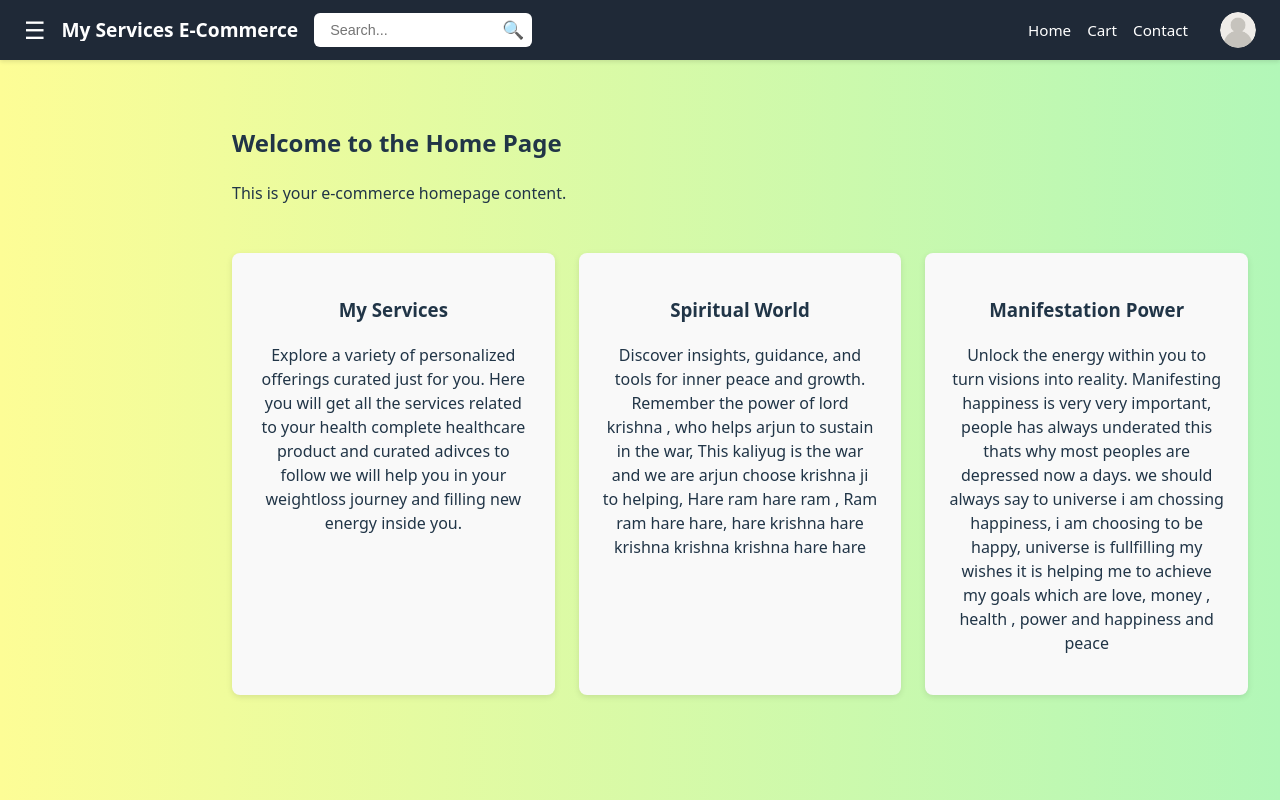
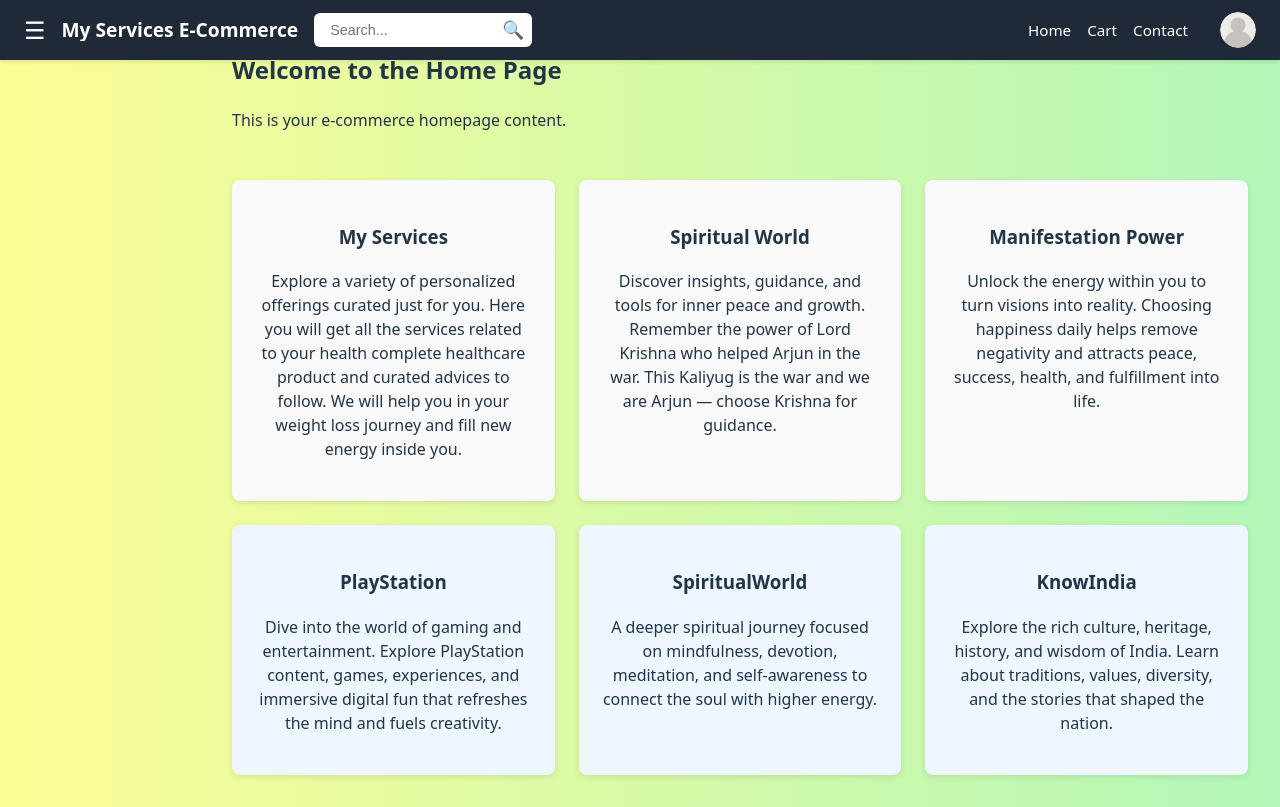
Before and after one commit to Satyakammaurya123/my_services, a React (Vite) app: page / in a window 1280 px wide. Built offline with nearby package versions, Linux system fonts and the light colour scheme.

Commit message:
adding new changes

```diff
--- a/src/pages/Home.css
+++ b/src/pages/Home.css
@@ -3,7 +3,7 @@
   margin-left: 200px;
 }
 
-/* ✅ New boxes container */
+/* ✅ Boxes container */
 .home-boxes {
   display: flex;
   flex-wrap: wrap;
@@ -21,6 +21,20 @@
   flex: 1 1 250px;
   max-width: 300px;
   text-align: center;
+  transition: transform 0.2s ease, box-shadow 0.2s ease;
+}
+
+/* ✅ Hover effect (safe enhancement) */
+.home-box:hover {
+  transform: translateY(-5px);
+  box-shadow: 0 6px 14px rgba(0, 0, 0, 0.15);
+}
+
+/* ✅ Optional subtle highlight for last three boxes */
+.home-box:nth-child(4),
+.home-box:nth-child(5),
+.home-box:nth-child(6) {
+  background-color: #eef6ff;
 }
 
 /* ✅ Responsive stacking for mobile view */
--- a/src/pages/Home.jsx
+++ b/src/pages/Home.jsx
@@ -6,30 +6,60 @@ export default function Home() {
       <h2>Welcome to the Home Page</h2>
       <p>This is your e-commerce homepage content.</p>
 
-      {/* ✅ Three responsive boxes below */}
+      {/* ✅ Six responsive boxes below */}
       <div className="home-boxes">
         <div className="home-box">
           <h3>My Services</h3>
-          <p>Explore a variety of personalized offerings curated just for you.
-            Here you will get all the services related to your health complete healthcare product and curated adivces to follow
-            we will help you in your weightloss journey and filling new energy inside you.
+          <p>
+            Explore a variety of personalized offerings curated just for you.
+            Here you will get all the services related to your health complete healthcare product and curated advices to follow.
+            We will help you in your weight loss journey and fill new energy inside you.
           </p>
         </div>
+
         <div className="home-box">
           <h3>Spiritual World</h3>
-          <p>Discover insights, guidance, and tools for inner peace and growth.
-          Remember the power of lord krishna , who helps arjun to sustain in the war,
-          This kaliyug is the war and we are arjun choose krishna ji to helping,
-          Hare ram hare ram , Ram ram hare hare, hare krishna hare krishna krishna krishna hare hare
+          <p>
+            Discover insights, guidance, and tools for inner peace and growth.
+            Remember the power of Lord Krishna who helped Arjun in the war.
+            This Kaliyug is the war and we are Arjun — choose Krishna for guidance.
           </p>
         </div>
+
         <div className="home-box">
           <h3>Manifestation Power</h3>
-          <p>Unlock the energy within you to turn visions into reality.
-            Manifesting happiness is very very important, people has always underated this
-            thats why most peoples are depressed now a days. we should always say to universe
-            i am chossing happiness, i am choosing to be happy, universe is fullfilling my wishes
-            it is helping me to achieve my goals which are love, money , health , power and happiness and peace
+          <p>
+            Unlock the energy within you to turn visions into reality.
+            Choosing happiness daily helps remove negativity and attracts peace,
+            success, health, and fulfillment into life.
+          </p>
+        </div>
+
+        {/* ✅ New 4th box */}
+        <div className="home-box">
+          <h3>PlayStation</h3>
+          <p>
+            Dive into the world of gaming and entertainment.
+            Explore PlayStation content, games, experiences, and immersive digital fun
+            that refreshes the mind and fuels creativity.
+          </p>
+        </div>
+
+        {/* ✅ New 5th box */}
+        <div className="home-box">
+          <h3>SpiritualWorld</h3>
+          <p>
+            A deeper spiritual journey focused on mindfulness, devotion,
+            meditation, and self-awareness to connect the soul with higher energy.
+          </p>
+        </div>
+
+        {/* ✅ New 6th box */}
+        <div className="home-box">
+          <h3>KnowIndia</h3>
+          <p>
+            Explore the rich culture, heritage, history, and wisdom of India.
+            Learn about traditions, values, diversity, and the stories that shaped the nation.
           </p>
         </div>
       </div>
```
Also changed, not shown: src/pages/My_Games.jsx (added), src/pages/My_fitness.jsx (added).
